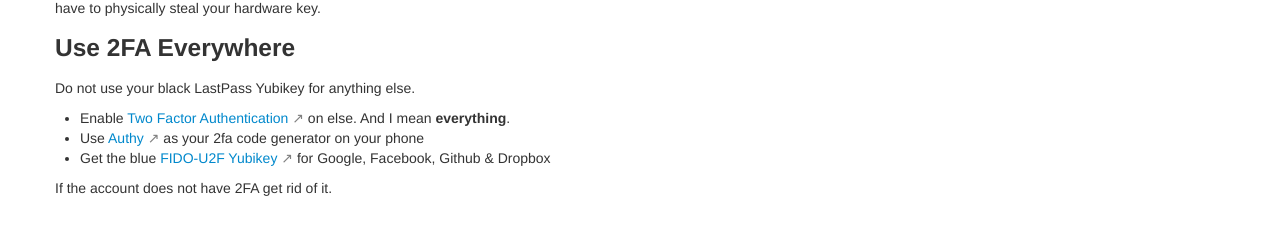
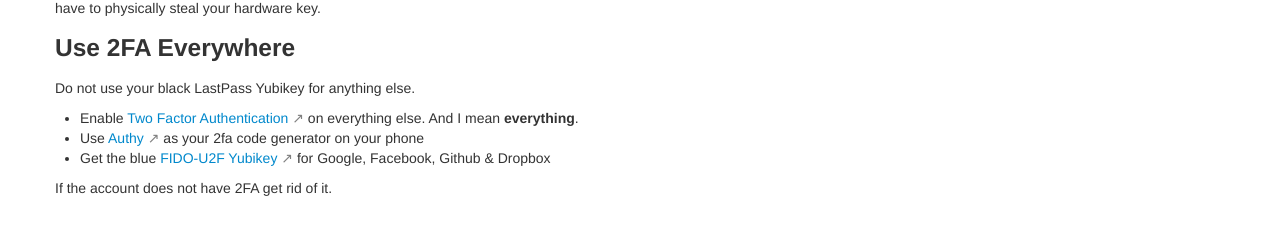
Before and after one commit to maciakl/maciak.org, a Jekyll site: the page built from _security/passwords.md, in a window 1280 px wide. Shown: the part 472-707 px from the top of the page. Built offline with Jekyll 4.4.1, drawn with Linux system fonts in a browser that asks for light colours.

Commit message:
typo fix

```diff
--- a/_security/passwords.md
+++ b/_security/passwords.md
@@ -23,7 +23,7 @@
 
 Do not use your black LastPass Yubikey for anything else.
 
-- Enable [Two Factor Authentication](https://twofactorauth.org/) on else. And I mean **everything**.
+- Enable [Two Factor Authentication](https://twofactorauth.org/) on everything else. And I mean **everything**.
 - Use [Authy](https://authy.com/) as your 2fa code generator on your phone
 - Get the blue [FIDO-U2F Yubikey](https://www.yubico.com/products/yubikey-hardware/fido-u2f-security-key/) for Google, Facebook, Github &amp; Dropbox
 
```
